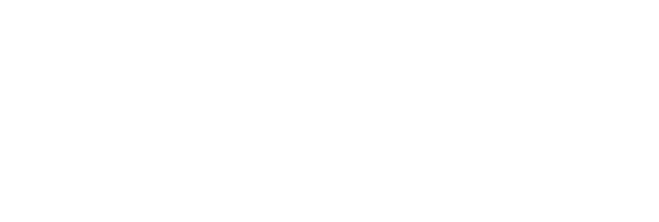
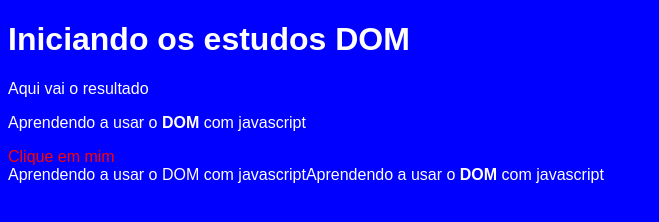
Before and after one commit to Caualo/curso_js_cursoemvideo, a plain HTML site: page exercicios/aula09/ex005.html in a window 1280 px wide. Shown: the whole page, without its empty margins (0-659 px from the left). Drawn offline with Linux system fonts and the light colour scheme.

Commit message:
Update ex005

```diff
--- a/exercicios/aula09/ex005.html
+++ b/exercicios/aula09/ex005.html
@@ -3,9 +3,43 @@
 <head>
     <meta charset="UTF-8">
     <meta name="viewport" content="width=device-width, initial-scale=1.0">
-    <title>Document</title>
+    <title>DOM</title>
+    <style>
+        body {
+            background-color: black;
+            color: white;
+            font-family: Arial, Helvetica, sans-serif;
+
+        }
+    </style>
 </head>
 <body>
+    <h1>Iniciando os estudos DOM</h1>
+    <p>Aqui vai o resultado</p>
+    <p>Aprendendo a usar o <strong>DOM</strong> com javascript</p>
+    <div id="msg">Clique em mim</div>
+    <script>
+        //Usando o getElementById para aramzenar o elemento pelo ID
+        let d = window.document.getElementById("msg")
 
+        //Usando o .body para armazenar todo o body
+        let corpo = window.document.body
+
+        //Usando o getElementsByTagName e declarando a posição do P
+        let p1 = window.document.getElementsByTagName("p")[1]
+
+        //Usando o innerText para escrever o que esta dentro da variavel p1
+        window.document.write(p1.innerText)
+
+        //Mudando cor de fundo
+        corpo.style.backgroundColor = 'blue'
+
+        //Usando o innerHTML para escrever o que esta dentro da variavel p1 com todos atributos juntos
+        document.write(p1.innerHTML)
+
+        //Mudando a cor da escrita da DIV
+        d.style.color = 'red'
+
+    </script>
 </body>
 </html>
```
